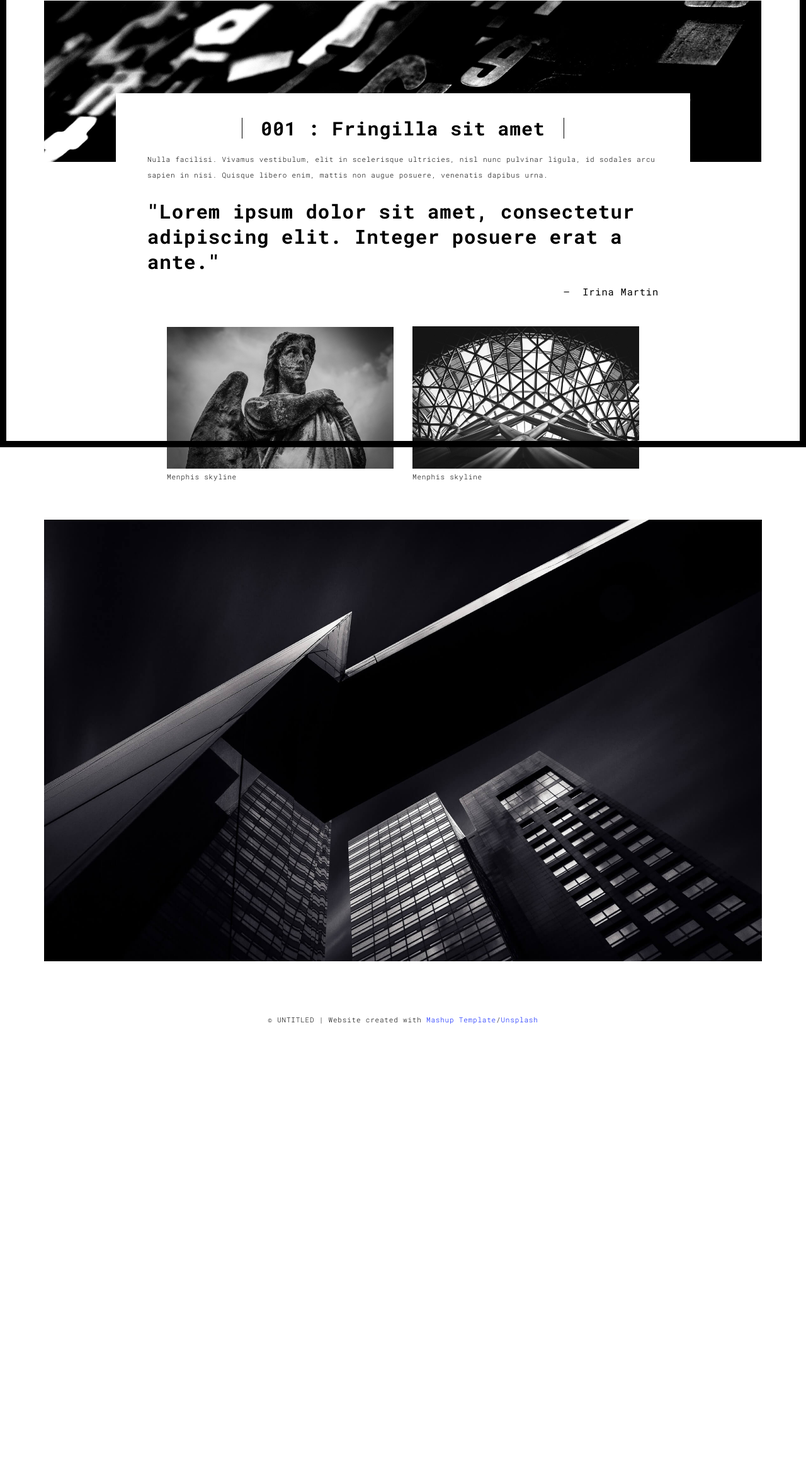
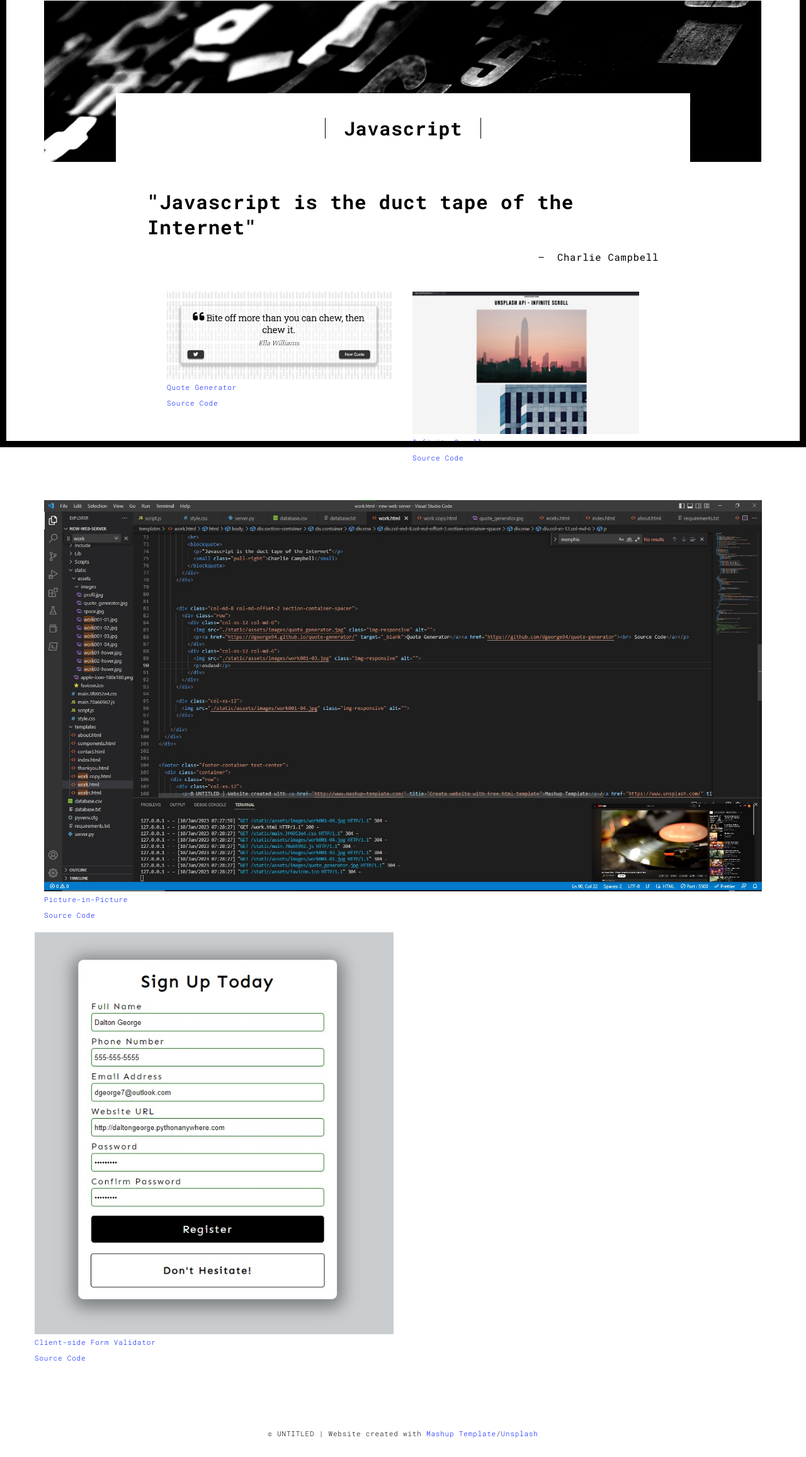
Before and after one commit to dgeorge94/portfo, a Flask app: page /workjs.html in a window 1280 px wide. Shown: the part 90-2403 px from the top of the page at 63% size. Before the commit the page ends 1716 px from the top, so only its background shows below. Run offline with Flask 2, Linux system fonts and the light colour scheme; some libraries are stand-ins or nearby versions.

Commit message:
update js works

```diff
--- a/templates/workjs.html
+++ b/templates/workjs.html
@@ -15,7 +15,7 @@
   <link rel="apple-touch-icon" sizes="180x180" href="./static/assets/apple-icon-180x180.png">
   <link href="./static/assets/favicon.ico" rel="icon">
 
-  <title>JavaScript</title>
+  <title>Javascript Works</title>
 
 <link href="./static/main.3f6952e4.css" rel="stylesheet"></head>
 
@@ -66,13 +66,13 @@
         <img src="./static/assets/images/work001-01.jpg" class="img-responsive" alt="">
         <div class="card-container">
           <div class="text-center">
-            <h1 class="h2">001 : Fringilla sit amet</h1>
+            <h1 class="h2">Javascript</h1>
           </div>
-          <p>Nulla facilisi. Vivamus vestibulum, elit in scelerisque ultricies, nisl nunc pulvinar ligula, id sodales arcu sapien in nisi. Quisque libero enim, mattis non augue posuere, venenatis dapibus urna.</p>
-
+          <br>
+          <br>
           <blockquote>
-            <p>"Lorem ipsum dolor sit amet, consectetur adipiscing elit. Integer posuere erat a ante."</p>
-            <small class="pull-right">Irina Martin</small>
+            <p>"Javascript is the duct tape of the Internet"</p>
+            <small class="pull-right">Charlie Campbell</small>
           </blockquote>
         </div>
       </div>
@@ -82,18 +82,25 @@
       <div class="col-md-8 col-md-offset-2 section-container-spacer">
         <div class="row">
           <div class="col-xs-12 col-md-6">
-            <img src="./static/assets/images/work001-02.jpg" class="img-responsive" alt="">
-            <p>Menphis skyline</p>
+            <img src="./static/assets/images/quote_generator.jpg" class="img-responsive" alt="">
+            <p><a href="https://dgeorge94.github.io/quote-generator/" target="_blank">Quote Generator</a><a href="https://github.com/dgeorge94/quote-generator"><br> Source Code</a></p>
           </div>
           <div class="col-xs-12 col-md-6">
-            <img src="./static/assets/images/work001-03.jpg" class="img-responsive" alt="">
-            <p>Menphis skyline</p>
+            <img src="./static/assets/images/infinite_scroll.jpg" class="img-responsive" alt="">
+            <p><a href="https://dgeorge94.github.io/infinity-scroll/" target="_blank">Infinite Scroll</a><a href="https://github.com/dgeorge94/infinity-scroll"><br>Source Code</a></p>
           </div>
         </div>
       </div>
 
       <div class="col-xs-12">
-        <img src="./static/assets/images/work001-04.jpg" class="img-responsive" alt="">
+        <img src="./static/assets/images/pip.jpg" class="img-responsive" alt="">
+        <p><a href="https://dgeorge94.github.io/picture-in-picture/" target="_blank">Picture-in-Picture</a><a href="https://github.com/dgeorge94/picture-in-picture"><br>Source Code</a></p>
+      </div>
+      <div class="row">
+        <div class="col-xs-12 col-md-6">
+          <img src="./static/assets/images/form_validator.jpg" class="img-responsive" alt="">
+          <p><a href="https://dgeorge94.github.io/infinity-scroll/" target="_blank">Client-side Form Validator</a><a href="https://github.com/dgeorge94/form_validator"><br>Source Code</a></p>
+        </div>
       </div>
 
     </div>
```
Also changed, not shown: static/assets/images/form_validator.jpg (added), static/assets/images/infinite_scroll.jpg (added), static/assets/images/pip.jpg (added), static/assets/images/quote_generator.jpg (added).
